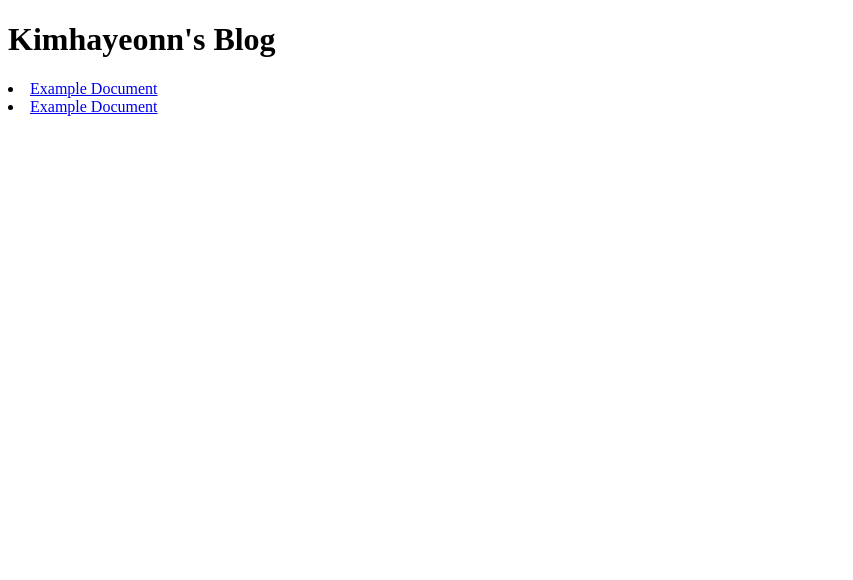
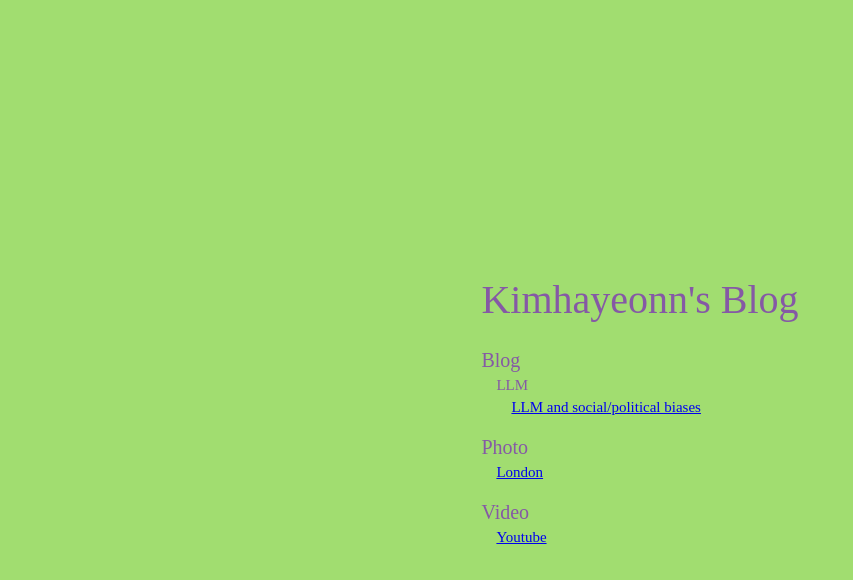
Before and after one commit to HaYeonKim00/kimhayeonn, a plain HTML site: page index.html in a window 1280 px wide. Shown: the whole page, without its empty margins (0-853 px from the left). Drawn offline with Linux system fonts and the light colour scheme.

Commit message:
design edit - green and purple

```diff
--- a/index.html
+++ b/index.html
@@ -3,16 +3,40 @@
 <head>
     <meta charset="UTF-8">
     <meta name="viewport" content="width=device-width, initial-scale=1.0">
-    <title>Simple Blog</title>
-    <link rel="stylesheet" href="styles.css">
+    <link rel="stylesheet" href="style-index.css">
 </head>
 <body>
-    <div class="container">
+    <div class="main_container">
         <h1>Kimhayeonn's Blog</h1>
-            <li> <a href="blog/LLM_1.html" target="_blank">Example Document</a> </li>
-            <li> <a href="blog/LLM_2.html" target="_blank">Example Document</a> </li>
-        <div id="post-list"></div>
+        <h3>Blog</h3>
+        <ul class="menu">
+            <h5>LLM</h5>
+            <li><h6><a href="blog/LLM_1.html" target="_blank">LLM and social/political biases</a></h6></li>
+            <!-- <li><a href="blog/LLM_1.html" target="_blank">LLM and social/political biases</a></li>
+            <li><a href="blog/LLM_1.html" target="_blank">LLM and social/political biases</a></li> -->
+        </ul>
+        <h3>Photo</h3>
+        <ul class="menu">
+            <li><h5><a href="photo/london.html" target="_blank">London</a></h5></li>
+            <!-- <li><a href="blog/other_2.html" target="_blank">Other post 2</a></li>
+            <li><a href="blog/other_3.html" target="_blank">Other post 3</a></li> -->
+        </ul>
+        <h3>Video</h3>
+        <ul class="menu">
+            <li><h5><a href="https://www.youtube.com/@hayeonkim4999/videos" target="_blank">Youtube</a></h5></li>
+        </ul>
     </div>
-    <script src="script.js"></script>
+    <script>
+        document.addEventListener("DOMContentLoaded", function() {
+            var headings = document.querySelectorAll('.main_container h3');
+
+            headings.forEach(function(heading) {
+                heading.addEventListener('click', function() {
+                    var list = this.nextElementSibling;
+                    list.classList.toggle('collapsed');
+                });
+            });
+        });
+    </script>
 </body>
 </html>
--- /dev/null
+++ b/style-index.css
@@ -0,0 +1,63 @@
+* {
+	font-family: "Bitter", serif;
+	font-optical-sizing: auto;
+	font-weight: 500;
+	font-style: normal;
+  }
+
+body {
+    margin: 0;
+    padding: 0;
+    display: flex;
+	background-color: #A1DD70;
+    justify-content: center;
+    align-items: center;
+    height: 100vh;
+    overflow: hidden; /* Prevent scrolling on body */
+}
+
+.container {
+    text-align: center; /* Center text content horizontally */
+    max-width: 800px; /* Adjust this value according to your design */
+}
+
+.menu {
+    display: block;
+    list-style: none;
+    padding: 0;
+    margin: 0;
+}
+
+.main_container h1 {
+	color: #8559A5;
+	font-size: 40px;
+}
+
+.collapsed {
+    display: none;
+}
+
+.main_container h3 {
+    cursor: pointer;
+    color: #8559A5;
+	font-size: 20px;
+	margin-bottom: 0px;
+}
+
+.main_container h5 {
+    cursor: pointer;
+    color: #8559A5;
+	font-size: 15px;
+	margin-bottom: 5px;
+	margin-left: 15px;
+	margin-top: 5px;
+}
+
+.main_container h6 {
+    cursor: pointer;
+    color: #8559A5;
+	font-size: 15px;
+	margin-left: 30px;
+	margin-top: 0px;
+	margin-bottom: 5px;
+}
--- a/style.css
+++ b/style.css
@@ -1,7 +1,15 @@
+* {
+	font-family: "Bitter", serif;
+	font-optical-sizing: auto;
+	font-weight: 500;
+	font-style: normal;
+}
+
 body {
-    font-family: Arial, sans-serif;
+    font-family: Georgia, 'Times New Roman', Times, serif;
     margin: 0;
     padding: 0;
+    background-color: white;
 }
 
 .back-button {
@@ -11,7 +19,7 @@ body {
     display: flex;
     align-items: center;
     text-decoration: none;
-    color: #007bff;
+    color: black;
     cursor: pointer;
 }
 
@@ -34,12 +42,12 @@ body {
 }
 .post-date {
 	font-style: italic;
-	color: #666;
+	color: #8559A5;
 	margin-bottom: 10px;
 }
 .post-topic {
 	font-weight: bold;
-	color: #007bff;
+	color: #8559A5;
 	margin-bottom: 10px;
 }
 .post-content {
```
Also changed, not shown: blog/LLM_1.html (+7 -9 lines), photo/london.html (added, +30 -0 lines), 5 other files.
